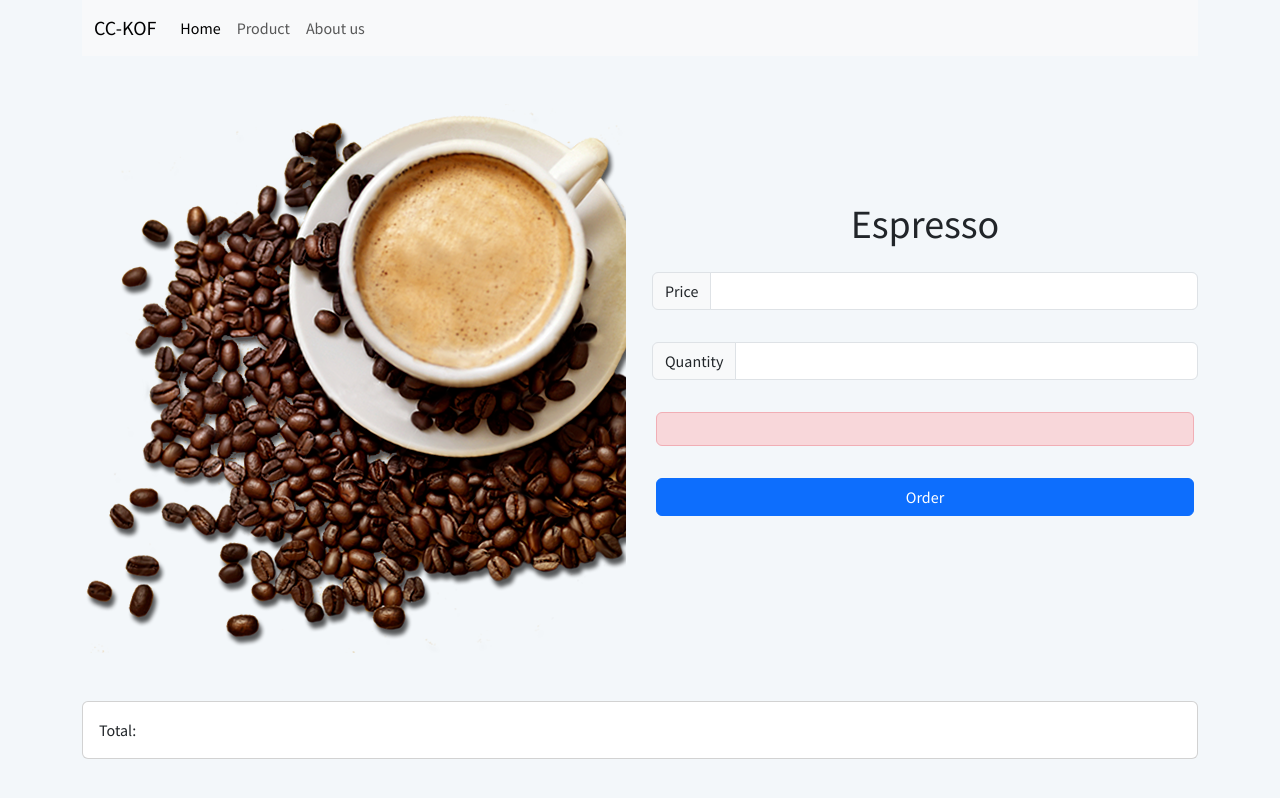
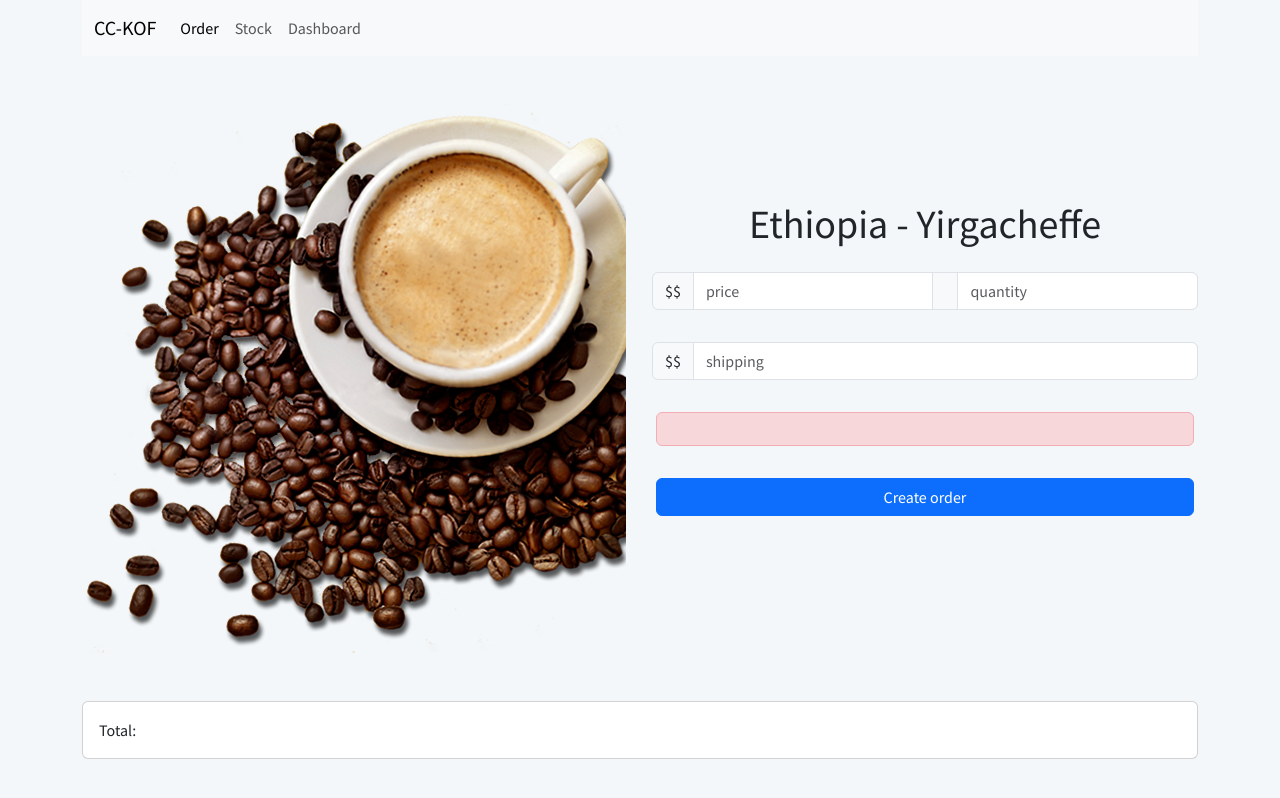
Before and after one commit to pavitpim40/FrontEnd-Engineer-Foundation, a plain HTML site: page index.html in a window 1280 px wide. Drawn offline with nearby package versions, Linux system fonts and the light colour scheme.

Commit message:
update-markup

```diff
--- a/index.html
+++ b/index.html
@@ -32,13 +32,13 @@
                 <div class="collapse navbar-collapse" id="navbarNav">
                     <ul class="navbar-nav">
                         <li class="nav-item">
-                            <a class="nav-link active" aria-current="page" href="#">Home</a>
+                            <a class="nav-link active" aria-current="page" href="#">Order</a>
                         </li>
                         <li class="nav-item">
-                            <a class="nav-link" href="#">Product</a>
+                            <a class="nav-link" href="#">Stock</a>
                         </li>
                         <li class="nav-item">
-                            <a class="nav-link" href="#">About us</a>
+                            <a class="nav-link" href="#">Dashboard</a>
                         </li>
                     </ul>
                 </div>
@@ -52,24 +52,42 @@
             </div>
             <div class="col">
                 <form class="row gy-3 mt-5">
-                    <h1 class="text-center mt-5" id="head">Espresso</h1>
-                    <div class="input-group input-group-md mb-3">
+                    <h1 class="text-center mt-5" id="head">Ethiopia - Yirgacheffe</h1>
+                    <!-- <div class="input-group input-group-md mb-3">
                         <span class="input-group-text" id="inputGroup-sizing-sm">Price</span>
                         <input
                             type="text"
-                            id="numberOne"
+                            id="coffee-price"
                             class="form-control"
                             aria-label="Sizing example input"
                             aria-describedby="inputGroup-sizing-sm"
                         />
+                    </div> -->
+
+                    <div class="input-group mb-3">
+                        <span class="input-group-text">$$</span>
+                        <input
+                            type="text"
+                            class="form-control"
+                            placeholder="price"
+                            aria-label="price"
+                        />
+                        <span class="input-group-text"></span>
+                        <input
+                            type="text"
+                            class="form-control"
+                            placeholder="quantity"
+                            aria-label="quantity"
+                        />
                     </div>
 
                     <div class="input-group input-group-md mb-3">
-                        <span class="input-group-text" id="inputGroup-sizing-sm">Quantity</span>
+                        <span class="input-group-text" id="inputGroup-sizing-sm">$$</span>
                         <input
                             type="text"
-                            id="numberTwo"
+                            id="coffee-quantity"
                             class="form-control"
+                            placeholder="shipping"
                             aria-label="Sizing example input"
                             aria-describedby="inputGroup-sizing-sm"
                         />
@@ -78,7 +96,9 @@
                         <div class="alert alert-danger w-100" id="error" role="alert"></div>
                     </div>
                     <div class="px-3">
-                        <button id="addValues" class="btn btn-primary w-100">Order</button>
+                        <button id="order-confirm" class="btn btn-primary w-100">
+                            Create order
+                        </button>
                     </div>
                 </form>
             </div>
```
Also changed, not shown: index.js (+13 -6 lines), assets/yg.jpeg (added).
